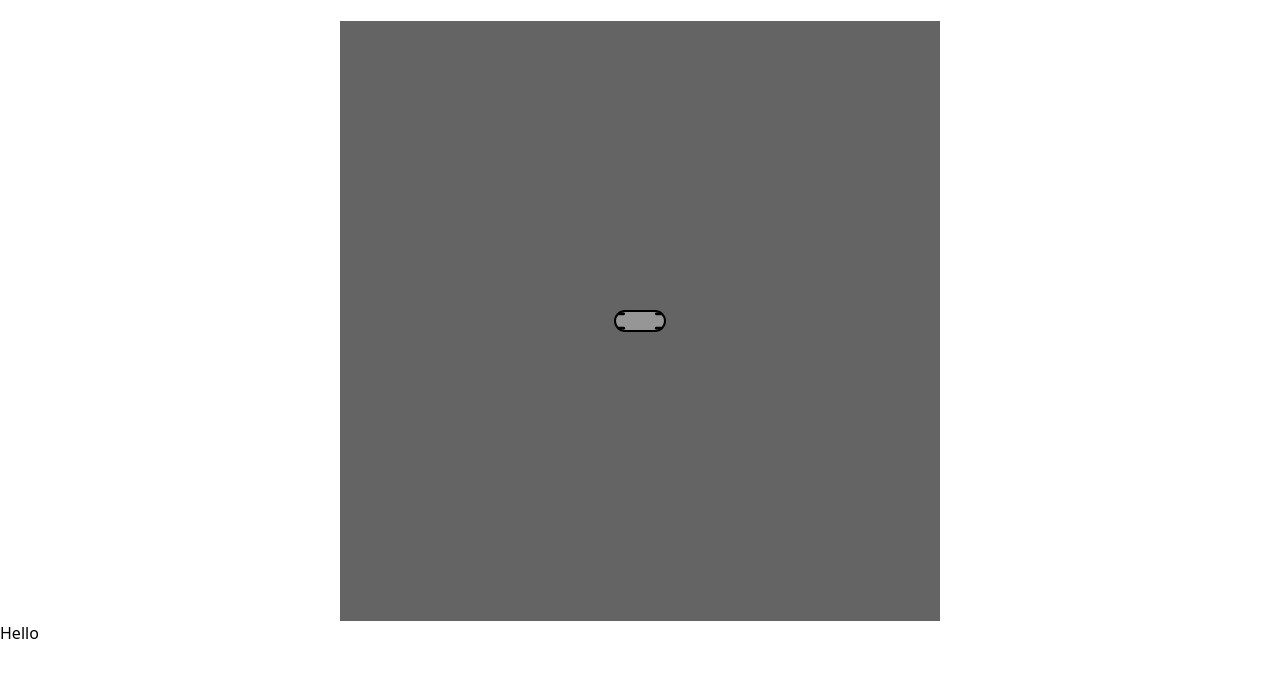
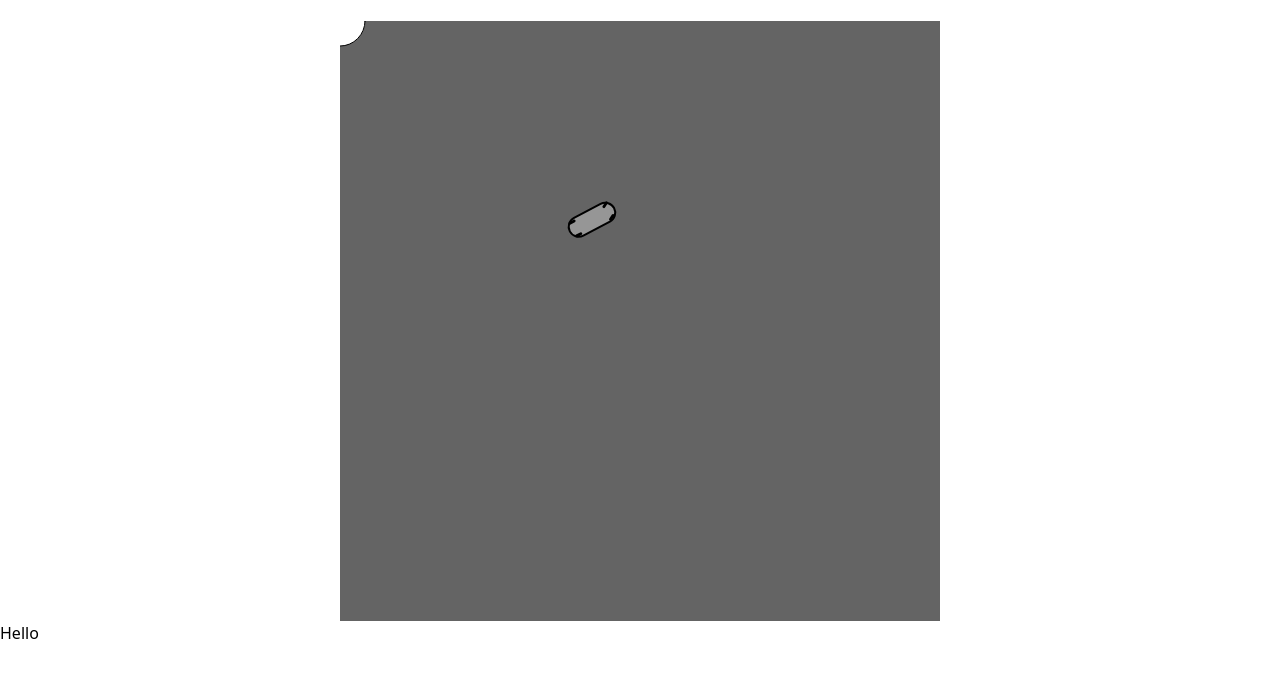
Before and after one commit to OfekPeres/controls-visualization, a Gatsby site: page /chrispage in a window 1280 px wide. Shown: the part 111-788 px from the top of the page. Built offline with nearby package versions, Linux system fonts and the light colour scheme; Gatsby itself is replaced by a stand-in of ours.

Commit message:
initial attempt to add controls to dubins car

```diff
--- a/src/components/chrisexample/car.js
+++ b/src/components/chrisexample/car.js
@@ -1,13 +1,13 @@
 class Car {
   // Instance variables
-    speed = 0;                      // Car scalar speed
-    phi = 0;                        // Wheel angle
-    phi_dot = 0;                    // Rate of change of wheel angle
+  speed = 0; // Car scalar speed
+  phi = 0; // Wheel angle
+  phi_dot = 0; // Rate of change of wheel angle
 
-    max_steer = 0.5;                // Wheel rotation limit
-    max_speed = 2;                  // Arbitrary choice for max car speed
+  max_steer = 0.5; // Wheel rotation limit
+  max_speed = 2; // Arbitrary choice for max car speed
 
-    theta_dot = 0;                  // Rate of change of orientation
+  theta_dot = 0; // Rate of change of orientation
 
   // Car dimensions
   car_len = 50;
@@ -16,10 +16,10 @@ class Car {
   tyre_len = this.car_len / 6.6;
 
   constructor(x_, y_, theta_, p5) {
-        this.loc = p5.createVector(x_, y_) // Location vector
-        this.vel = p5.createVector(1, 1)   // Velocity vector
-        this.theta = theta_                // Starting angle (0 = Left, pi/2 = Up, pi = Right, 3pi/2 = Down)
-        this.p5 = p5                       // Import p5 instance
+    this.loc = p5.createVector(x_, y_); // Location vector
+    this.vel = p5.createVector(1, 1); // Velocity vector
+    this.theta = theta_; // Starting angle (0 = right, pi/2 = down, pi = left, 3pi/2 = up)
+    this.p5 = p5; // Import p5 instance
   }
 
   run() {
@@ -28,12 +28,13 @@ class Car {
   }
 
   display() {
+    this.p5.push();
     this.p5.translate(this.loc.x, this.loc.y); // Move to ref frame of the car (car center is now <0, 0>)
-        this.p5.rotate(this.theta);                // Rotate reference frame to match car orientation
+    this.p5.rotate(this.theta); // Rotate reference frame to match car orientation
 
-        this.draw_car_body();                      // draw main car body + back wheels
-        this.draw_front_wheels()                   // draw fron wheels angled by (phi)
-
+    this.draw_car_body(); // draw main car body + back wheels
+    this.draw_front_wheels(); // draw fron wheels angled by (phi)
+    this.p5.pop();
   }
 
   draw_car_body() {
@@ -43,7 +44,7 @@ class Car {
     this.p5.fill(150);
     let top_x = -this.car_len / 2;
     let top_y = -this.car_wid / 2;
-        this.p5.rect(top_x, top_y, this.car_len, this.car_wid, 10);   // car body
+    this.p5.rect(top_x, top_y, this.car_len, this.car_wid, 10); // car body
 
     // Back Wheels
     this.p5.fill(0);
@@ -59,7 +60,8 @@ class Car {
     this.p5.noStroke();
     this.p5.fill(0);
 
-        let front_center_x = this.car_len / 2 - this.tyre_len / 2 - this.tyre_len / 3;
+    let front_center_x =
+      this.car_len / 2 - this.tyre_len / 2 - this.tyre_len / 3;
     let top_front_center_y = -this.car_wid / 2 + this.tyre_wid;
     let btm_front_center_y = this.car_wid / 2 - this.tyre_wid;
 
@@ -67,31 +69,44 @@ class Car {
     this.p5.push();
     this.p5.translate(front_center_x, top_front_center_y);
     this.p5.rotate(this.phi);
-        this.p5.rect(-this.tyre_len / 2, -this.tyre_wid / 2, this.tyre_len, this.tyre_wid, 5);
+    this.p5.rect(
+      -this.tyre_len / 2,
+      -this.tyre_wid / 2,
+      this.tyre_len,
+      this.tyre_wid,
+      5
+    );
     this.p5.pop();
 
     // Fron right wheel
     this.p5.push();
     this.p5.translate(front_center_x, btm_front_center_y);
     this.p5.rotate(this.phi);
-        this.p5.rect(-this.tyre_len / 2, -this.tyre_wid / 2, this.tyre_len, this.tyre_wid, 5);
+    this.p5.rect(
+      -this.tyre_len / 2,
+      -this.tyre_wid / 2,
+      this.tyre_len,
+      this.tyre_wid,
+      5
+    );
     this.p5.pop();
   }
 
   move() {
     // Checks we within driving constraints
-        if (this.speed > this.max_speed) this.speed = this.max_speed
-        if (this.speed < -this.max_speed) this.speed = -this.max_speed
-        if (this.phi > this.max_steer) this.phi = this.max_steer
-        if (this.phi < -this.max_steer) this.phi = -this.max_steer
+    if (this.speed > this.max_speed) this.speed = this.max_speed;
+    if (this.speed < -this.max_speed) this.speed = -this.max_speed;
+    if (this.phi > this.max_steer) this.phi = this.max_steer;
+    if (this.phi < -this.max_steer) this.phi = -this.max_steer;
 
     // Update velocity, theta and location
-        this.vel.x = this.speed * Math.cos(this.theta)
-        this.vel.y = this.speed * Math.sin(this.theta)
-        this.theta_dot = this.speed * Math.tan(this.phi) / this.car_len
+    this.vel.x = this.speed * Math.cos(this.theta);
+    this.vel.y = this.speed * Math.sin(this.theta);
+    this.theta_dot = (this.speed * Math.tan(this.phi)) / this.car_len;
     this.theta += this.theta_dot;
-        this.loc.add(this.vel)
-        this.dont_crash()
+    this.theta = this.theta % (2*this.p5.PI)
+    this.loc.add(this.vel);
+    this.dont_crash();
   }
 
   // Width and height (600) are hard-coded magic numbers atm.
@@ -116,6 +131,46 @@ class Car {
       this.speed = 0;
     }
   }
+
+  track(targetX, targetY, targetRadius) {
+    const deltaX = targetX - this.loc.x;
+    const deltaY = targetY - this.loc.y;
+    const targetTheta = Math.atan(deltaY / deltaX);
+
+    let thetaRelativeToHorizontal = 0;
+    if (deltaX > 0 && deltaY > 0) {
+      thetaRelativeToHorizontal = this.p5.PI + targetTheta;
+
+    }
+    else if (deltaX > 0 && deltaY < 0) {
+        thetaRelativeToHorizontal = this.p5.PI - targetTheta;
     }
 
-export default Car
+    else if (deltaX < 0 && deltaY > 0) {
+        thetaRelativeToHorizontal = -targetTheta;
+    }
+    else if (deltaX < 0 && deltaY < 0) {
+        thetaRelativeToHorizontal = targetTheta;
+    }
+
+    console.log(this.theta)
+    const error = this.theta - thetaRelativeToHorizontal
+    const data = { carX: this.loc.x, carY: this.loc.y };
+    // console.log(data);
+    if (this.theta > thetaRelativeToHorizontal) {
+      this.phi = this.max_steer;
+    } else if (this.theta < thetaRelativeToHorizontal) {
+      this.phi = -this.max_steer;
+    } else {
+      this.phi = 0;
+    }
+
+    if (Math.abs(deltaX) < 10 && Math.abs(deltaY) < 10) {
+      this.speed = 0;
+    } else {
+      this.speed = 1;
+    }
+  }
+}
+
+export default Car;
--- a/src/components/chrisexample/index.jsx
+++ b/src/components/chrisexample/index.jsx
@@ -7,34 +7,44 @@ function SquareSketch() {
     let car;
 
     useEffect(() => {
-        function sketch(p5_inst) {
+        function sketch(p5) {
             const W = 600
             const H = 600
-
-            car = new Car(W / 2, H / 2, 0, p5_inst)
+            let cx = 0
+            let cy = 0
+            let r = 50
+            car = new Car(W / 2, H / 2, 3.14/2, p5)
 
             // SETUP
             function setup() {
-                p5_inst.createCanvas(W, H)
+                p5.createCanvas(W, H)
             }
 
 
             function draw() {
-                p5_inst.background(100)
+                p5.background(100)
+                p5.circle(cx,cy,r)
+                car.track(cx,cy,r)
                 car.run()
             }
 
 
             function keyPressed() {
-                if (p5_inst.keyCode === p5_inst.UP_ARROW) car.speed += 2
-                if (p5_inst.keyCode === p5_inst.DOWN_ARROW) car.speed -= 2
-                if (p5_inst.keyCode === p5_inst.LEFT_ARROW) car.phi -= 0.5
-                if (p5_inst.keyCode === p5_inst.RIGHT_ARROW) car.phi += 0.5
+                if (p5.keyCode === p5.UP_ARROW) car.speed += 2
+                if (p5.keyCode === p5.DOWN_ARROW) car.speed -= 2
+                if (p5.keyCode === p5.LEFT_ARROW) car.phi -= 0.5
+                if (p5.keyCode === p5.RIGHT_ARROW) car.phi += 0.5
+            }
+            function mousePressed()
+            {
+                cx = p5.mouseX
+                cy = p5.mouseY
             }
 
-            p5_inst.setup = setup
-            p5_inst.draw = draw
-            p5_inst.keyPressed = keyPressed
+            p5.setup = setup
+            p5.draw = draw
+            p5.keyPressed = keyPressed
+            p5.mousePressed = mousePressed
 
         }
         const my_p5 = new p5(sketch, canvas_ref.current)
```
Lines whose indentation alone changed are shown as unchanged.
